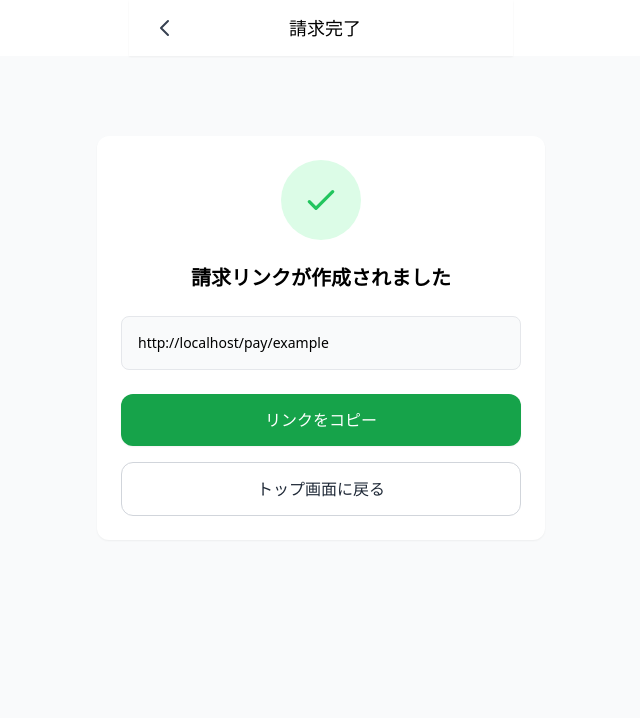
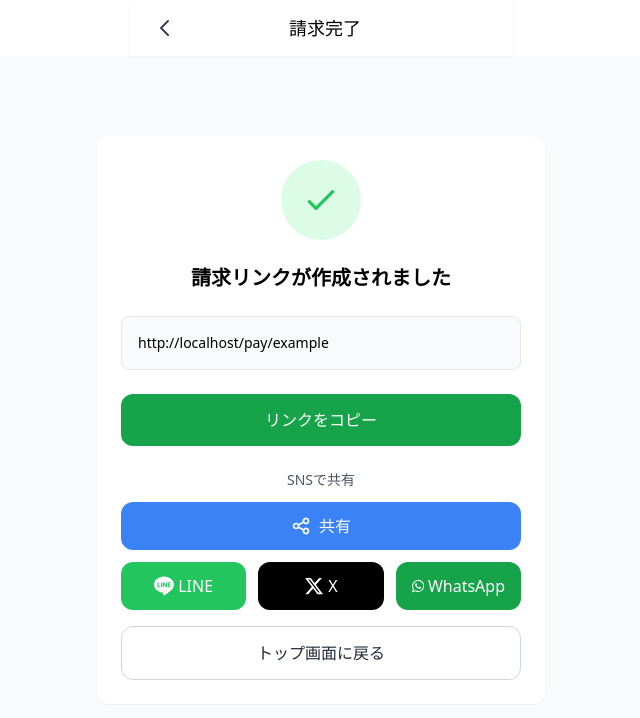
Before and after one commit to deraryo4559/GroupeF, a React (Vite) app in the folder front/: page /request/complete in a window 1280 px wide. Shown: the top 718 px of the page, without its empty margins (319-959 px from the left). Built offline with nearby package versions, Linux system fonts and the light colour scheme.

Commit message:
SNS共有機能追加

```diff
--- a/front/src/components/RequestComplete.jsx
+++ b/front/src/components/RequestComplete.jsx
@@ -8,6 +8,8 @@ function RequestComplete() {
   const { state } = useLocation();
   const link =
     state?.link ?? `${window.location.origin}/pay/example`; // フォールバック
+  const amount = state?.amount ?? "0";
+  const message = state?.msg ?? "";
 
   const copyToClipboard = async () => {
     try {
@@ -15,6 +17,46 @@ function RequestComplete() {
       alert("リンクをコピーしました");
     } catch {
       alert("コピーに失敗しました");
+    }
+  };
+
+  // SNS共有用のメッセージを作成
+  const shareMessage = `${message ? message + "\n" : ""}支払いリンク: ${link}`;
+  const shareTitle = `${amount}円の支払い請求`;
+
+  // LINE共有
+  const shareToLine = () => {
+    const lineUrl = `https://social-plugins.line.me/lineit/share?url=${encodeURIComponent(link)}&text=${encodeURIComponent(shareMessage)}`;
+    window.open(lineUrl, '_blank');
+  };
+
+  // Twitter(X)共有
+  const shareToTwitter = () => {
+    const twitterUrl = `https://twitter.com/intent/tweet?text=${encodeURIComponent(shareMessage)}`;
+    window.open(twitterUrl, '_blank');
+  };
+
+  // WhatsApp共有
+  const shareToWhatsApp = () => {
+    const whatsappUrl = `https://wa.me/?text=${encodeURIComponent(shareMessage)}`;
+    window.open(whatsappUrl, '_blank');
+  };
+
+  // Web Share API（モバイルデバイスでサポートされている場合）
+  const shareNative = async () => {
+    if (navigator.share) {
+      try {
+        await navigator.share({
+          title: shareTitle,
+          text: shareMessage,
+          url: link,
+        });
+      } catch (error) {
+        console.log('共有がキャンセルされました', error);
+      }
+    } else {
+      // Web Share APIがサポートされていない場合はコピー
+      copyToClipboard();
     }
   };
 
@@ -47,6 +89,62 @@ function RequestComplete() {
             リンクをコピー
           </button>
 
+          {/* SNS共有セクション */}
+          <div className="mt-6">
+            <div className="text-sm text-gray-600 mb-3 text-center">SNSで共有</div>
+
+            {/* Web Share API（モバイル対応） */}
+            <button
+              type="button"
+              onClick={shareNative}
+              className="w-full py-3 mb-3 rounded-xl bg-blue-500 hover:bg-blue-600 text-white font-medium transition-colors flex items-center justify-center gap-2"
+            >
+              <svg className="w-5 h-5" fill="none" stroke="currentColor" viewBox="0 0 24 24">
+                <path strokeLinecap="round" strokeLinejoin="round" strokeWidth="2" d="M8.684 13.342C8.886 12.938 9 12.482 9 12c0-.482-.114-.938-.316-1.342m0 2.684a3 3 0 110-2.684m0 2.684l6.632 3.316m-6.632-6l6.632-3.316m0 0a3 3 0 105.367-2.684 3 3 0 00-5.367 2.684zm0 9.316a3 3 0 105.367 2.684 3 3 0 00-5.367-2.684z" />
+              </svg>
+              共有
+            </button>
+
+            {/* SNSボタン群 */}
+            <div className="grid grid-cols-3 gap-3">
+              {/* LINE */}
+              <button
+                type="button"
+                onClick={shareToLine}
+                className="py-3 px-4 rounded-xl bg-green-500 hover:bg-green-600 text-white font-medium transition-colors flex items-center justify-center gap-1"
+              >
+                <svg className="w-5 h-5" viewBox="0 0 24 24" fill="currentColor">
+                  <path d="M19.365 9.863c.349 0 .63.285.63.631 0 .345-.281.63-.63.63H17.61v1.125h1.755c.349 0 .63.283.63.63 0 .344-.281.629-.63.629h-2.386c-.345 0-.627-.285-.627-.629V8.108c0-.345.282-.63.63-.63h2.386c.346 0 .627.285.627.63 0 .349-.281.63-.63.63H17.61v1.125h1.755zm-3.855 3.016c0 .27-.174.51-.432.596-.064.021-.133.031-.199.031-.211 0-.391-.09-.51-.25l-2.443-3.317v2.94c0 .344-.279.629-.631.629-.346 0-.626-.285-.626-.629V8.108c0-.27.173-.51.43-.595.06-.023.136-.033.194-.033.195 0 .375.104.495.254l2.462 3.33V8.108c0-.345.282-.63.63-.63.345 0 .63.285.63.63v4.771zm-5.741 0c0 .344-.282.629-.631.629-.345 0-.627-.285-.627-.629V8.108c0-.345.282-.63.63-.63.346 0 .628.285.628.63v4.771zm-2.466.629H4.917c-.345 0-.63-.285-.63-.629V8.108c0-.345.285-.63.63-.63.348 0 .63.285.63.63v4.141h1.756c.348 0 .629.283.629.63 0 .344-.282.629-.629.629M24 10.314C24 4.943 18.615.572 12 .572S0 4.943 0 10.314c0 4.811 4.27 8.842 10.035 9.608.391.082.923.258 1.058.59.12.301.079.766.038 1.08l-.164 1.02c-.045.301-.24 1.186 1.049.645 1.291-.539 6.916-4.078 9.436-6.975C23.176 14.393 24 12.458 24 10.314"/>
+                </svg>
+                LINE
+              </button>
+
+              {/* Twitter/X */}
+              <button
+                type="button"
+                onClick={shareToTwitter}
+                className="py-3 px-4 rounded-xl bg-black hover:bg-gray-800 text-white font-medium transition-colors flex items-center justify-center gap-1"
+              >
+                <svg className="w-5 h-5" viewBox="0 0 24 24" fill="currentColor">
+                  <path d="M18.244 2.25h3.308l-7.227 8.26 8.502 11.24H16.17l-5.214-6.817L4.99 21.75H1.68l7.73-8.835L1.254 2.25H8.08l4.713 6.231zm-1.161 17.52h1.833L7.084 4.126H5.117z"/>
+                </svg>
+                X
+              </button>
+
+              {/* WhatsApp */}
+              <button
+                type="button"
+                onClick={shareToWhatsApp}
+                className="py-3 px-4 rounded-xl bg-green-600 hover:bg-green-700 text-white font-medium transition-colors flex items-center justify-center gap-1"
+              >
+                <svg className="w-5 h-5" viewBox="0 0 24 24" fill="currentColor">
+                  <path d="M17.472 14.382c-.297-.149-1.758-.867-2.03-.967-.273-.099-.471-.148-.67.15-.197.297-.767.966-.94 1.164-.173.199-.347.223-.644.075-.297-.15-1.255-.463-2.39-1.475-.883-.788-1.48-1.761-1.653-2.059-.173-.297-.018-.458.13-.606.134-.133.298-.347.446-.52.149-.174.198-.298.298-.497.099-.198.05-.371-.025-.52-.075-.149-.669-1.612-.916-2.207-.242-.579-.487-.5-.669-.51-.173-.008-.371-.01-.57-.01-.198 0-.52.074-.792.372-.272.297-1.04 1.016-1.04 2.479 0 1.462 1.065 2.875 1.213 3.074.149.198 2.096 3.2 5.077 4.487.709.306 1.262.489 1.694.625.712.227 1.36.195 1.871.118.571-.085 1.758-.719 2.006-1.413.248-.694.248-1.289.173-1.413-.074-.124-.272-.198-.57-.347m-5.421 7.403h-.004a9.87 9.87 0 01-5.031-1.378l-.361-.214-3.741.982.998-3.648-.235-.374a9.86 9.86 0 01-1.51-5.26c.001-5.45 4.436-9.884 9.888-9.884 2.64 0 5.122 1.03 6.988 2.898a9.825 9.825 0 012.893 6.994c-.003 5.45-4.437 9.884-9.885 9.884m8.413-18.297A11.815 11.815 0 0012.05 0C5.495 0 .16 5.335.157 11.892c0 2.096.547 4.142 1.588 5.945L.057 24l6.305-1.654a11.882 11.882 0 005.683 1.448h.005c6.554 0 11.89-5.335 11.893-11.893A11.821 11.821 0 0020.863 3.488"/>
+                </svg>
+                WhatsApp
+              </button>
+            </div>
+          </div>
+
           <button
             type="button"
             onClick={() => navigate("/")}
```
